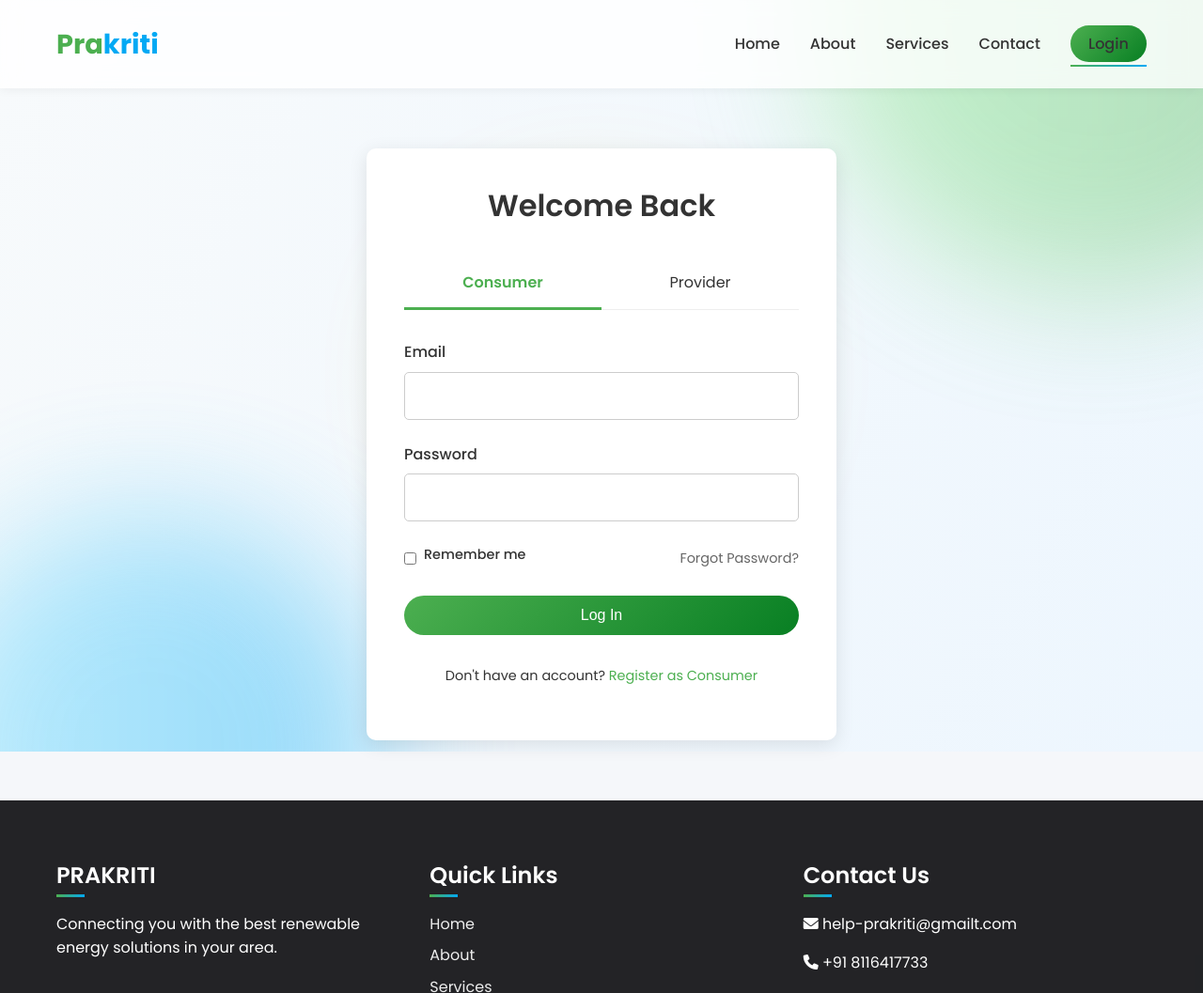
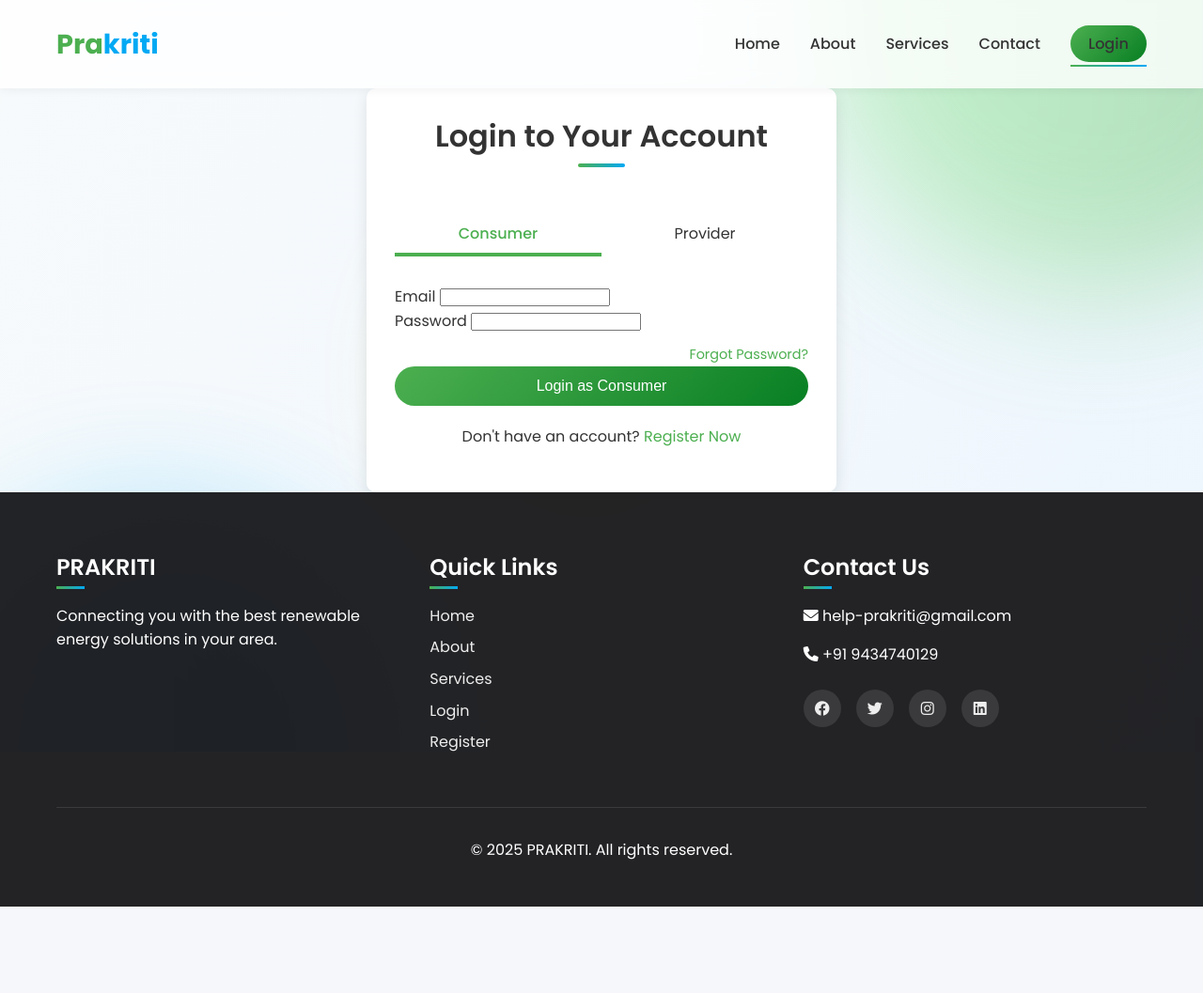
Before and after one commit to TuhinDey18/PRAKRITI, a plain HTML site: page login.html in a window 1280 px wide. Shown: the top 1057 px of the page at 94% size. After the commit the page ends 965 px from the top, so only its background shows below. Drawn offline with Linux system fonts and the light colour scheme.

Commit message:
Update login.html

```diff
--- a/login.html
+++ b/login.html
@@ -9,6 +9,65 @@
     <link rel="preconnect" href="https://fonts.googleapis.com">
     <link rel="preconnect" href="https://fonts.gstatic.com" crossorigin>
     <link href="https://fonts.googleapis.com/css2?family=Poppins:wght@300;400;500;600;700&display=swap" rel="stylesheet">
+    <style>
+        /* Additional CSS for the tabs */
+        .tab-container {
+            display: flex;
+            justify-content: center;
+            margin-bottom: 30px;
+        }
+        .tab {
+            padding: 10px 30px;
+            cursor: pointer;
+            border-bottom: 2px solid transparent;
+            transition: all 0.3s ease;
+        }
+        .tab.active {
+            border-bottom: 2px solid #4CAF50;
+            color: #4CAF50;
+            font-weight: 500;
+        }
+        .tab-content {
+            display: none;
+        }
+        .tab-content.active {
+            display: block;
+        }
+        /* Style for the form container */
+        .form-container {
+            max-width: 500px;
+            margin: 0 auto;
+            padding: 30px;
+            background-color: #fff;
+            border-radius: 10px;
+            box-shadow: 0 5px 15px rgba(0,0,0,0.1);
+        }
+        /* Register links */
+        .register-links {
+            text-align: center;
+            margin-top: 20px;
+        }
+        .register-links a {
+            color: #4CAF50;
+            text-decoration: none;
+        }
+        .register-links a:hover {
+            text-decoration: underline;
+        }
+        /* Forgot password */
+        .forgot-password {
+            text-align: right;
+            margin-top: 10px;
+        }
+        .forgot-password a {
+            color: #4CAF50;
+            text-decoration: none;
+            font-size: 0.9em;
+        }
+        .forgot-password a:hover {
+            text-decoration: underline;
+        }
+    </style>
 </head>
 <body>
     <div class="gradient-background">
@@ -38,60 +97,55 @@
     </header>
 
     <main>
-        <section class="auth-section">
+        <section class="login-section">
             <div class="container">
-                <div class="auth-container">
-                    <h2 class="auth-title">Welcome Back</h2>
-                    <div class="auth-tabs">
-                        <div class="tab active" data-tab="consumer">Consumer</div>
-                        <div class="tab" data-tab="provider">Provider</div>
+                <div class="form-container">
+                    <h2 class="section-title text-center">Login to Your Account</h2>
+
+                    <div class="tab-container">
+                        <div class="tab active" id="consumer-login-tab">Consumer</div>
+                        <div class="tab" id="provider-login-tab">Provider</div>
                     </div>
 
-                    <div class="tab-content active" id="consumer-login">
-                        <form id="consumer-login-form" class="auth-form">
+                    <!-- Consumer Login Form -->
+                    <div class="tab-content active" id="consumer-login-content">
+                        <form id="consumer-login-form">
                             <div class="form-group">
                                 <label for="consumer-email">Email</label>
-                                <input type="email" id="consumer-email" required>
+                                <input type="email" id="consumer-email" name="email" required>
                             </div>
                             <div class="form-group">
                                 <label for="consumer-password">Password</label>
-                                <input type="password" id="consumer-password" required>
+                                <input type="password" id="consumer-password" name="password" required>
                             </div>
-                            <div class="form-group remember-forgot">
-                                <div class="remember-me">
-                                    <input type="checkbox" id="consumer-remember">
-                                    <label for="consumer-remember">Remember me</label>
-                                </div>
-                                <a href="#" class="forgot-password">Forgot Password?</a>
+                            <div class="forgot-password">
+                                <a href="forgot-password.html?type=consumer">Forgot Password?</a>
                             </div>
-                            <button type="submit" class="btn btn-primary btn-block">Log In</button>
+                            <button type="submit" class="btn btn-primary btn-block">Login as Consumer</button>
                         </form>
-                        <div class="auth-footer">
-                            <p>Don't have an account? <a href="register.html" data-tab="consumer">Register as Consumer</a></p>
+                        <div class="register-links">
+                            <p>Don't have an account? <a href="register.html">Register Now</a></p>
                         </div>
                     </div>
 
-                    <div class="tab-content" id="provider-login">
-                        <form id="provider-login-form" class="auth-form">
+                    <!-- Provider Login Form -->
+                    <div class="tab-content" id="provider-login-content">
+                        <form id="provider-login-form">
                             <div class="form-group">
                                 <label for="provider-email">Business Email</label>
-                                <input type="email" id="provider-email" required>
+                                <input type="email" id="provider-email" name="email" required>
                             </div>
                             <div class="form-group">
                                 <label for="provider-password">Password</label>
-                                <input type="password" id="provider-password" required>
+                                <input type="password" id="provider-password" name="password" required>
                             </div>
-                            <div class="form-group remember-forgot">
-                                <div class="remember-me">
-                                    <input type="checkbox" id="provider-remember">
-                                    <label for="provider-remember">Remember me</label>
-                                </div>
-                                <a href="#" class="forgot-password">Forgot Password?</a>
+                            <div class="forgot-password">
+                                <a href="forgot-password.html?type=provider">Forgot Password?</a>
                             </div>
-                            <button type="submit" class="btn btn-primary btn-block">Log In</button>
+                            <button type="submit" class="btn btn-primary btn-block">Login as Provider</button>
                         </form>
-                        <div class="auth-footer">
-                            <p>Don't have an account? <a href="register.html" data-tab="provider">Register as Provider</a></p>
+                        <div class="register-links">
+                            <p>Don't have a provider account? <a href="register.html">Register as Provider</a></p>
                         </div>
                     </div>
                 </div>
@@ -118,8 +172,8 @@
                 </div>
                 <div class="footer-section">
                     <h3>Contact Us</h3>
-                    <p><i class="fas fa-envelope"></i> help-prakriti@gmailt.com</p>
-                    <p><i class="fas fa-phone"></i> +91 8116417733</p>
+                    <p><i class="fas fa-envelope"></i> help-prakriti@gmail.com</p>
+                    <p><i class="fas fa-phone"></i> +91 9434740129</p>
                     <div class="social-icons">
                         <a href="#"><i class="fab fa-facebook"></i></a>
                         <a href="#"><i class="fab fa-twitter"></i></a>
@@ -129,12 +183,45 @@
                 </div>
             </div>
             <div class="footer-bottom">
-                <p>&copy; 2025 EcoConnect. All rights reserved.</p>
+                <p>&copy; 2025 PRAKRITI. All rights reserved.</p>
             </div>
         </div>
     </footer>
 
-    <script src="js/main.js"></script>
-    <script src="js/auth.js"></script>
+    <script>
+        // Tab switching functionality
+        document.addEventListener('DOMContentLoaded', function() {
+            // Get URL parameters to check if we should default to provider tab
+            const urlParams = new URLSearchParams(window.location.search);
+            const userType = urlParams.get('type');
+
+            const consumerTab = document.getElementById('consumer-login-tab');
+            const providerTab = document.getElementById('provider-login-tab');
+            const consumerContent = document.getElementById('consumer-login-content');
+            const providerContent = document.getElementById('provider-login-content');
+
+            // If type=provider in URL, show provider tab by default
+            if (userType === 'provider') {
+                providerTab.classList.add('active');
+                consumerTab.classList.remove('active');
+                providerContent.classList.add('active');
+                consumerContent.classList.remove('active');
+            }
+
+            consumerTab.addEventListener('click', function() {
+                consumerTab.classList.add('active');
+                providerTab.classList.remove('active');
+                consumerContent.classList.add('active');
+                providerContent.classList.remove('active');
+            });
+
+            providerTab.addEventListener('click', function() {
+                providerTab.classList.add('active');
+                consumerTab.classList.remove('active');
+                providerContent.classList.add('active');
+                consumerContent.classList.remove('active');
+            });
+        });
+    </script>
 </body>
 </html>
```
